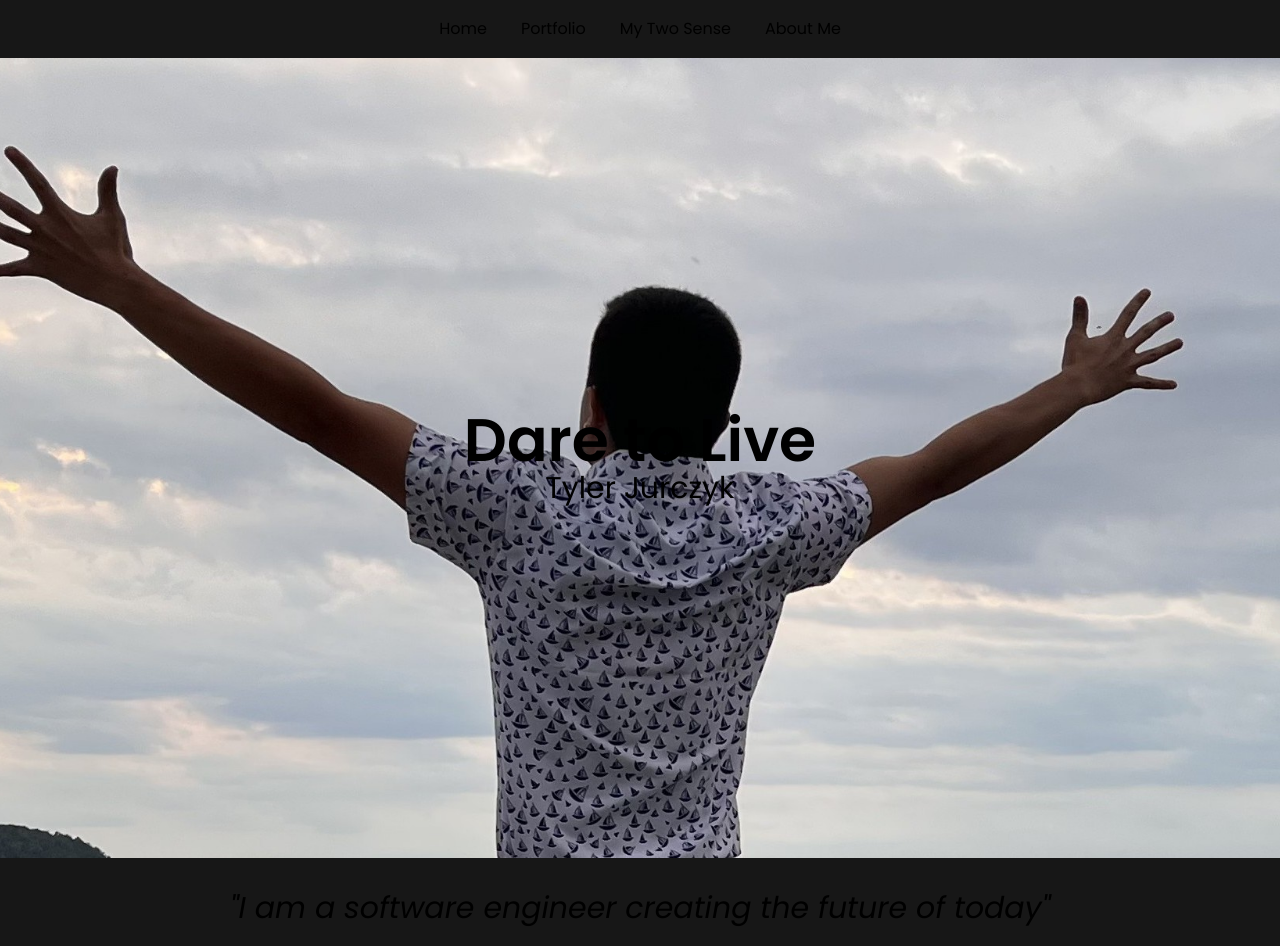
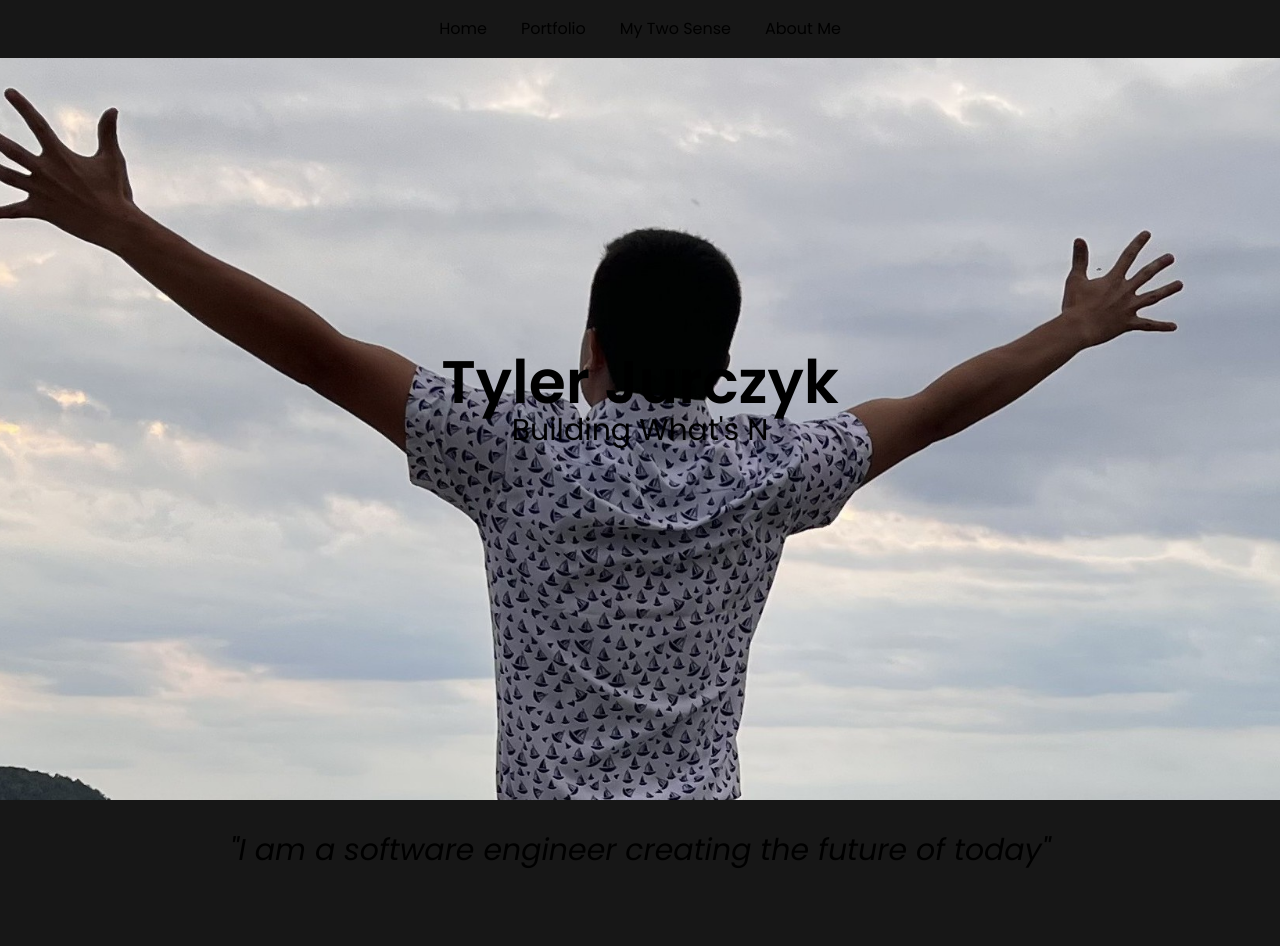
Before and after one commit to tyler-jurczyk-2020/hltv-nextjs, a Next.js app: page /home in a window 1280 px wide. Shown: the top 946 px of the page. Built offline with nearby package versions, Linux system fonts and the light colour scheme.

Commit message:
Fixed position of navbar with correct offset when jumping with Link ref

```diff
--- a/src/app/home/layout.js
+++ b/src/app/home/layout.js
@@ -1,16 +1,8 @@
-import Link from "next/link"
 export default function HomeLayout({
     children
 }) {
-    const nav_bar = "p-4 border border-transparent hover:border-white"
     return(
         <main className="bg-neutral-900">
-            <menu className="flex flex-row justify-center">
-                <Link className={nav_bar} href="/home">Home</Link>
-                <Link className={nav_bar} href="/home/portfolio">Portfolio</Link>
-                <Link className={nav_bar} href="/home/twosense">My Two Sense</Link>
-                <Link className={nav_bar} href="/home/about">About Me</Link>
-            </menu>
-            {children}
+                        {children}
         </main>
 )}
--- a/src/app/home/page.js
+++ b/src/app/home/page.js
@@ -1,15 +1,23 @@
+import Link from "next/link";
 import Image from "next/image";
 import SlidingTxt from "./SlidingTxt";
 import TypingTxt from "./TypingTxt";
 
 export default function Home() {
+    const nav_bar = "p-4 border border-transparent hover:border-white"
     return (
         <main className="h-[200vh]">
+            <menu className="fixed flex flex-row justify-center items-center bg-neutral-900 min-w-full h-[58px]">
+                <Link className={nav_bar} href="#home">Home</Link>
+                <Link className={nav_bar} href={"#portfolio"}>Portfolio</Link>
+                <Link className={nav_bar} href="/home/twosense">My Two Sense</Link>
+                <Link className={nav_bar} href="/home/about">About Me</Link>
+            </menu>
             <div className="flex flex-col bg-[url('../../public/me_crop.jpg')] min-h-screen bg-cover bg-no-repeat bg-center bg-fixed place-content-center text-center">
-                <TypingTxt className="text-6xl font-semibold" text='Dare to Live' delay={0} spacing={200}/>
-                <TypingTxt className="text-3xl" text='Tyler Jurczyk' delay={2500} spacing={200}/>
+                <TypingTxt className="text-6xl font-semibold" text='Tyler Jurczyk' delay={0} spacing={200}/>
+                <TypingTxt className="text-3xl" text="Building What's Next" delay={2500} spacing={200}/>
             </div>
-            <div className="grid gap-y-20 grid-cols-2 justify-items-center">
+            <div className="grid gap-y-20 grid-cols-2 justify-items-center -mt-[58px] pt-[58px]" id="portfolio">
                 <h2 className="col-span-2 text-center italic text-3xl mt-8">"I am a software engineer creating the future of today"</h2>
                 <Image src={"/js_logo.png"} width={190} height={190} />
                 <Image src={"/reactjs_logo.png"} width={160} height={160} />
--- a/src/app/home/portfolio/page.js
+++ /dev/null
@@ -1,7 +0,0 @@
-export default async function Team() {
-    const data = await fetch('http://localhost:3000/home/api', {cache: 'no-store'})
-    const my_data = await data.json();
-    console.log(data);
-return (<div></div>)
-
-}
```
